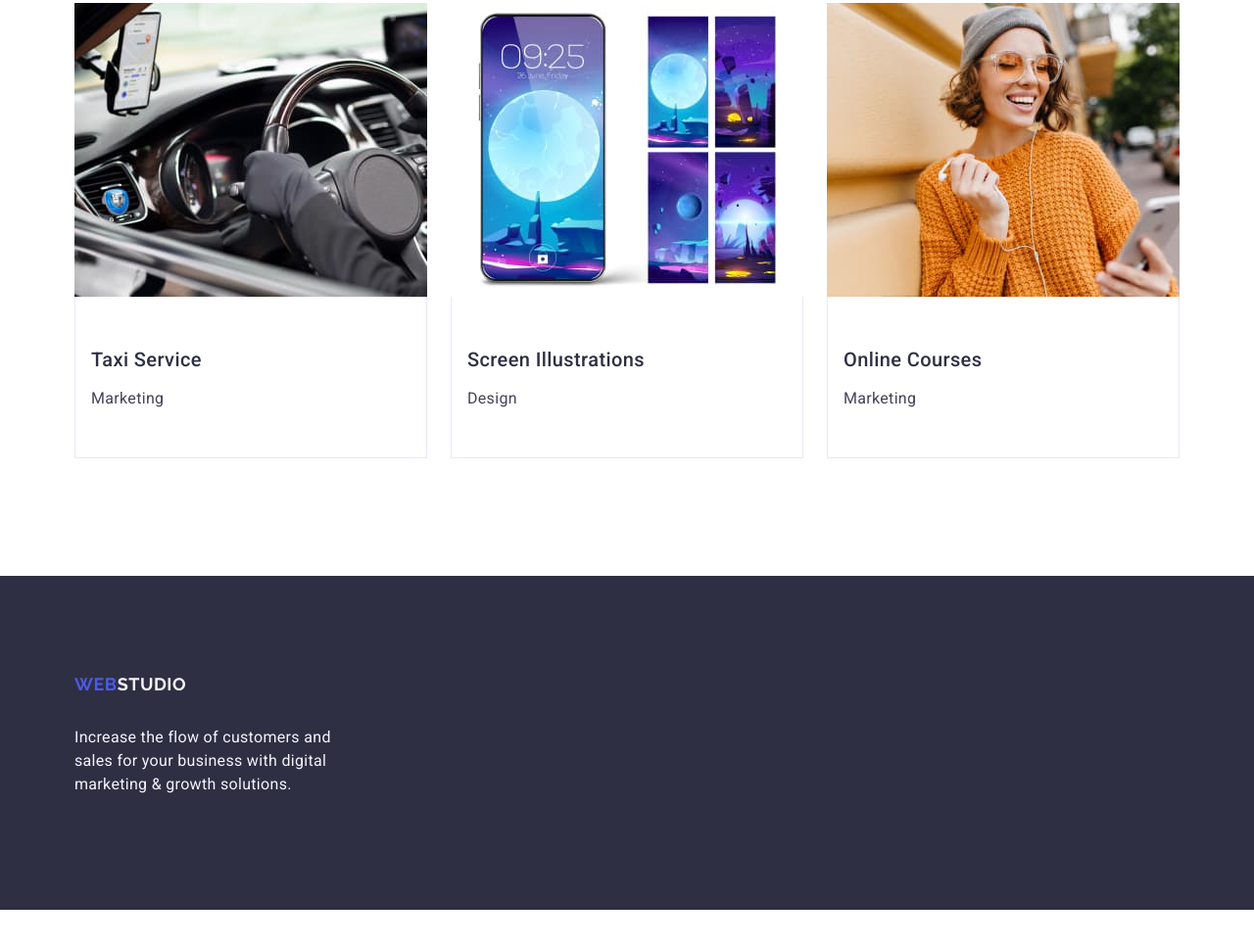
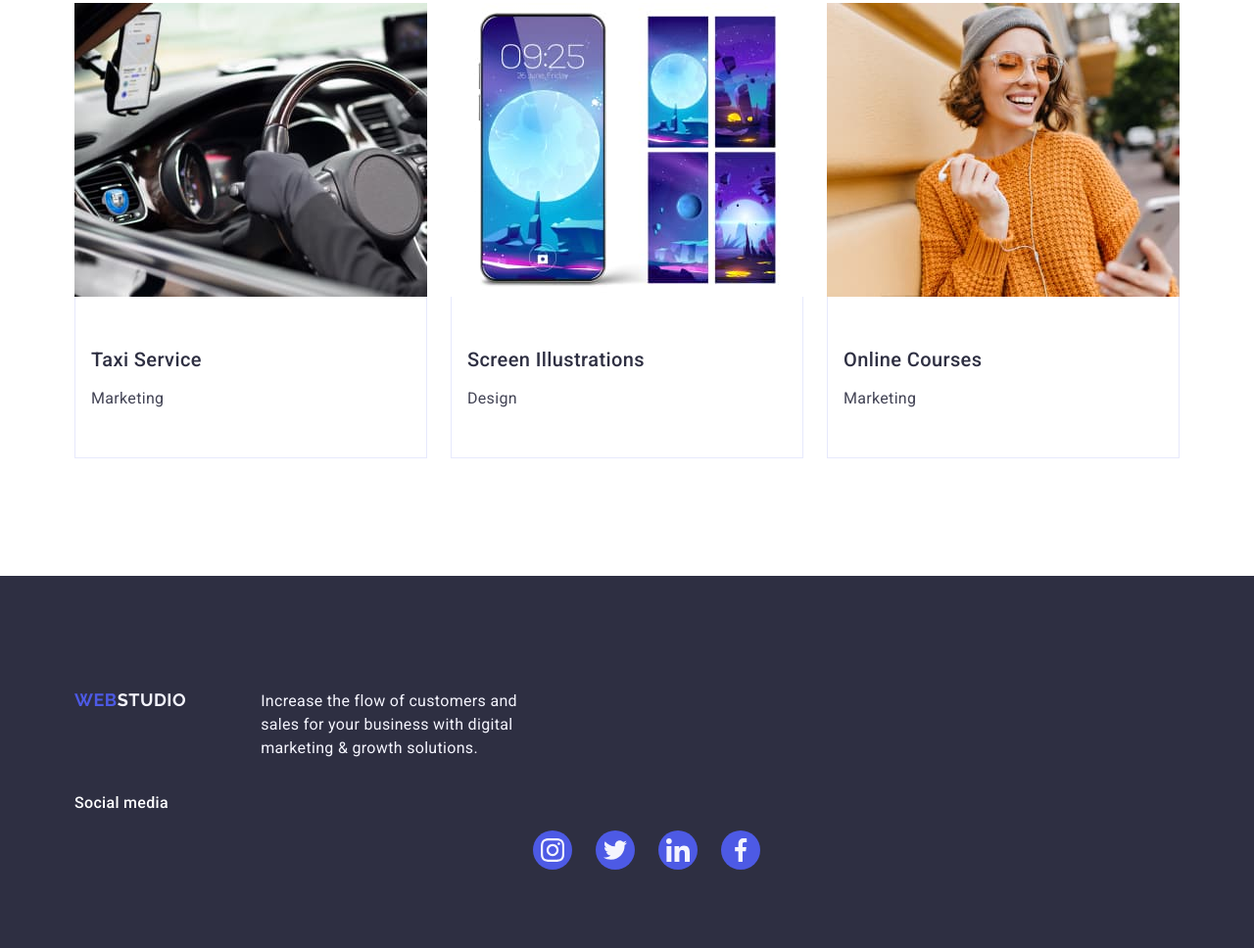
Before and after one commit to TamaraKarlova/goit-markup-hw-04, a plain HTML site: page index.html in a window 1280 px wide. Shown: the part 2814-3782 px from the top of the page at 98% size. Before the commit the page ends 3743 px from the top, so only its background shows below. Drawn offline with nearby package versions, Linux system fonts and the light colour scheme.

Commit message:
part footer

```diff
--- a/css/styles.css
+++ b/css/styles.css
@@ -222,6 +222,9 @@ text-align: center;
 .portfolio-li {
     width: calc((100% - 48px) / 3);
 }
+.portfolio-li:hover {
+    box-shadow: 0px 1px 6px rgba(46, 47, 66, 0.08), 0px 1px 1px rgba(46, 47, 66, 0.16), 0px 2px 1px rgba(46, 47, 66, 0.08);
+}
 .portfolio-product {
 color: #2e2f42;
 margin-bottom: 8px
@@ -235,9 +238,22 @@ margin-bottom: 8px
     background-color: #2e2f42;
     padding: 100px 0;
 }
+.footer-main {
+    display: flex;
+    align-items: baseline;
+    margin-right: 120px;
+}
 .footer-text {
     color: #F4F4FD;
     max-width: 264px;
+}
+.footer-sm {
+    font-weight: 500;
+    font-size: 16px;
+    line-height: 1.5;
+    letter-spacing: 0.02em;
+    color: #FFFFFF;
+    margin-bottom: 16px;
 }
 .studio-footer {
     color: #f4f4fd;
--- a/index.html
+++ b/index.html
@@ -363,6 +363,7 @@
     </main>
     <footer class="footer">
       <div class="container">
+        <div class="footer-main">
           <a class="logo logo-footer" href="./index.html"
             >WEB<span class="studio-footer">Studio</span></a
           >
@@ -371,6 +372,40 @@
             digital marketing & growth solutions.
           </p>
         </div>
+        <div class="footer-social-list">
+          <p class="footer-sm">Social media</p>
+          <ul class="social-list">
+            <li class="social-list-item">
+              <a href="#" class="social-list-link">
+                <svg class="social-lict-icon" width="24" height="24">
+                  <use href="./images/icons.svg#icon-instagram"></use>
+                </svg>
+              </a>
+            </li>
+            <li class="social-list-item">
+              <a href="#" class="social-list-link">
+                <svg class="social-lict-icon" width="24" height="24">
+                  <use href="./images/icons.svg#icon-twitter"></use>
+                </svg>
+              </a>
+            </li>
+            <li class="social-list-item">
+              <a href="#" class="social-list-link">
+                <svg class="social-lict-icon" width="24" height="24">
+                  <use href="./images/icons.svg#icon-linkedin"></use>
+                </svg>
+              </a>
+            </li>
+            <li class="social-list-item">
+              <a href="#" class="social-list-link">
+                <svg class="social-lict-icon" width="24" height="24">
+                  <use href="./images/icons.svg#icon-facebook"></use>
+                </svg>
+              </a>
+            </li>
+          </ul>
+        </div>
+      </div>
     </footer>
   </body>
 </html>
```
Lines whose indentation alone changed are shown as unchanged.
